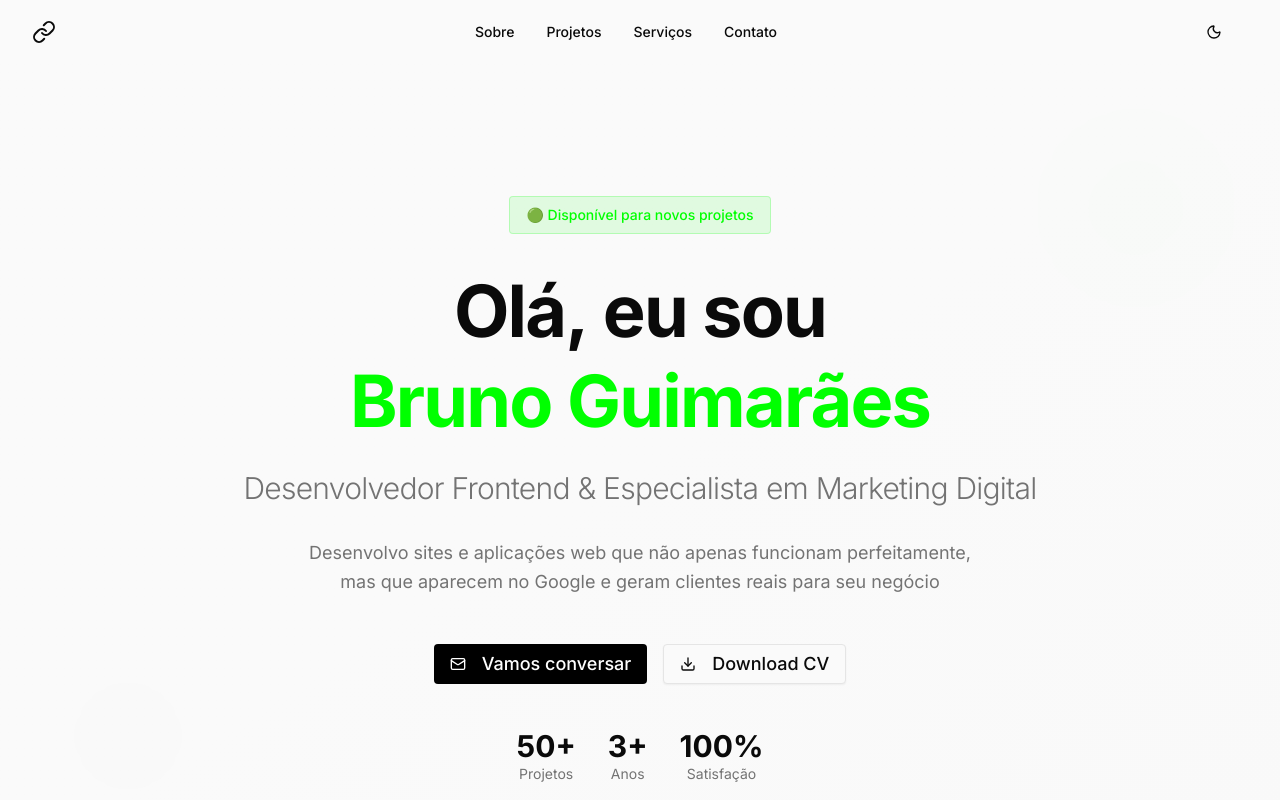
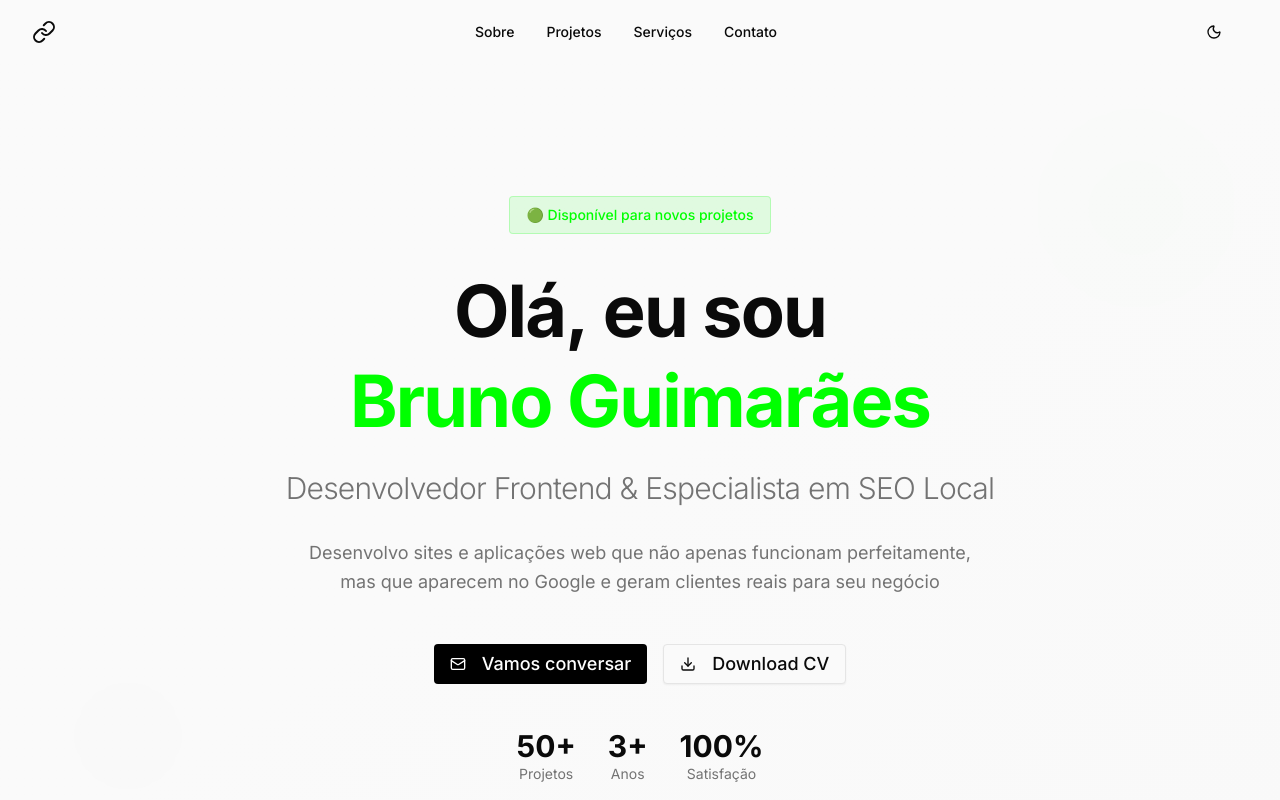
Before and after one commit to devguimaraes/Portif-lio-Bruno-Guimar-es-, a Next.js app: page / in a window 1280 px wide. Shown: the top 800 px of the page. Built offline with nearby package versions, Linux system fonts and the light colour scheme.

Commit message:
refactor: atualiza constantes do projeto com novos dados

```diff
--- a/src/constants/index.ts
+++ b/src/constants/index.ts
@@ -2,7 +2,7 @@
 
 export const PERSONAL_INFO = {
   name: 'Bruno Guimarães',
-  title: 'Desenvolvedor Frontend & Especialista em Marketing Digital',
+  title: 'Desenvolvedor Frontend & Especialista em SEO Local',
   description: 'Desenvolvo sites e aplicações web que não apenas funcionam perfeitamente, mas que aparecem no Google e geram clientes reais para seu negócio',
   contact: {
     email: 'brunogdepaula@hotmail.com',
@@ -10,11 +10,11 @@ export const PERSONAL_INFO = {
     location: 'Rio de Janeiro, RJ'
   },
   social: {
-    github: 'https://github.com/brunoguimaraes',
+    github: 'https://github.com/devguimaraes',
     linkedin: 'https://linkedin.com/in/bcguimaraes',
     instagram: 'https://instagram.com/brunoguimraes'
   },
-  experience: '6+ anos em Desenvolvimento Web | 3+ anos em Marketing Digital'
+  experience: '6+ anos em Desenvolvimento Web | 3+ anos em SEO Local'
 } as const
 
 export const UVP = 'Desenvolvo sites e aplicações web que não apenas funcionam perfeitamente, mas que aparecem no Google e geram clientes reais para seu negócio'
```
